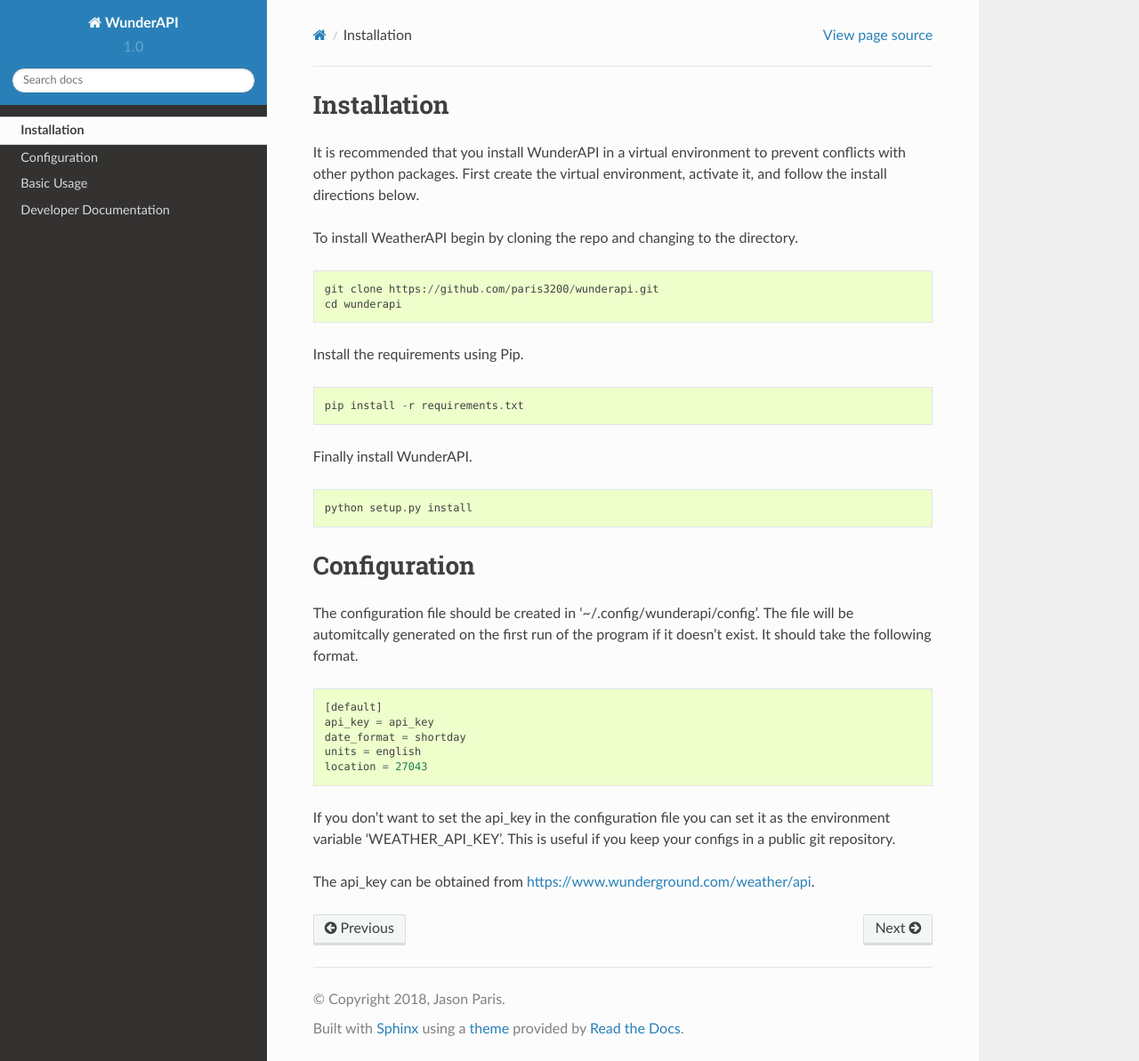
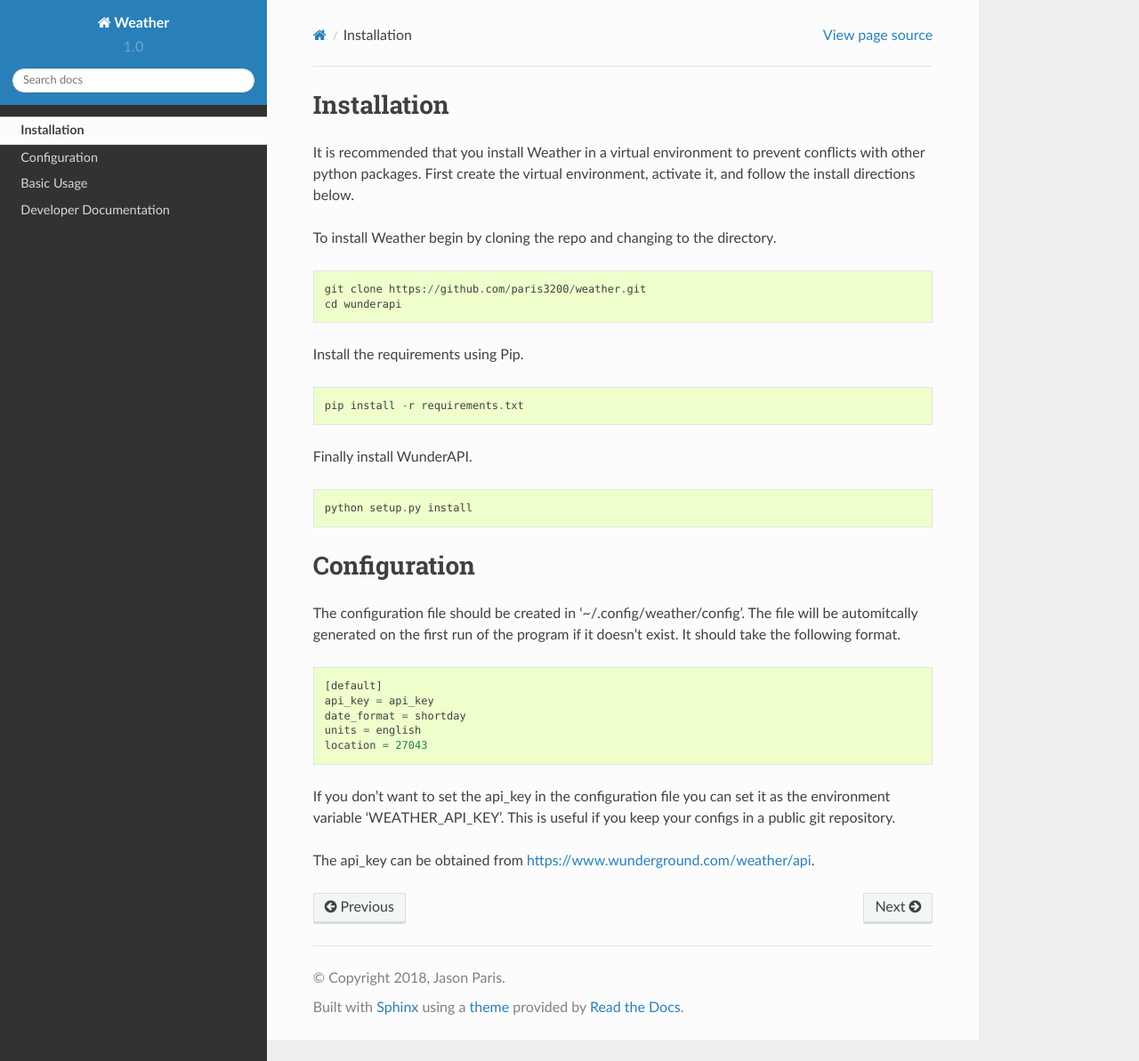
Before and after one commit to paris3200/WunderAPI, a Sphinx documentation site: the page built from docs/installation.rst, in a window 1280 px wide and 1193 px high. Shown: the whole window at 89% size. Built offline with Sphinx 7.4.7 and the Read the Docs theme 2.0.0, drawn with Linux system fonts in a browser that asks for light colours.

Commit message:
Updated docs with namechagne

```diff
--- a/docs/basic_usage.rst
+++ b/docs/basic_usage.rst
@@ -1,7 +1,7 @@
 Basic Usage
 ===========
 
-WunderAPI can be ran using the *weather* command.  The help function shows
+Weather can be ran using the *weather* command.  The help function shows
 which options are available.
 
 .. code-block:: bash
--- a/docs/conf.py
+++ b/docs/conf.py
@@ -47,7 +47,7 @@
 master_doc = 'index'
 
 # General information about the project.
-project = 'WunderAPI'
+project = 'Weather'
 copyright = '2018, Jason Paris'
 author = 'Jason Paris'
 
@@ -113,7 +113,7 @@
 # -- Options for HTMLHelp output ------------------------------------------
 
 # Output file base name for HTML help builder.
-htmlhelp_basename = 'WunderAPIdoc'
+htmlhelp_basename = 'Weatherdoc'
 
 
 # -- Options for LaTeX output ---------------------------------------------
@@ -140,7 +140,7 @@
 # (source start file, target name, title,
 #  author, documentclass [howto, manual, or own class]).
 latex_documents = [
-    (master_doc, 'WunderAPI.tex', 'WunderAPI Documentation',
+    (master_doc, 'Weather.tex', 'Weather Documentation',
      'Jason Paris', 'manual'),
 ]
 
@@ -150,7 +150,7 @@
 # One entry per manual page. List of tuples
 # (source start file, name, description, authors, manual section).
 man_pages = [
-    (master_doc, 'wunderapi', 'WunderAPI Documentation',
+    (master_doc, 'weather', 'Weather Documentation',
      [author], 1)
 ]
 
@@ -161,7 +161,7 @@
 # (source start file, target name, title, author,
 #  dir menu entry, description, category)
 texinfo_documents = [
-    (master_doc, 'WunderAPI', 'WunderAPI Documentation',
-     author, 'WunderAPI', 'One line description of project.',
+    (master_doc, 'Weather', 'Weather Documentation',
+     author, 'Weather', 'One line description of project.',
      'Miscellaneous'),
 ]
--- a/docs/developer.rst
+++ b/docs/developer.rst
@@ -1,7 +1,7 @@
 Developer Documentation
 ======================
 
-WunderAPI tests are located under 'tests/'.  After installing nose, test
+Weather tests are located under 'tests/'.  After installing nose, test
 can be run using the nosetest runner from the project directory. ::
 
     nosetests
--- a/docs/index.rst
+++ b/docs/index.rst
@@ -1,7 +1,7 @@
-WunderAPI Documentation
+Weather Documentation
 =====================================
 
-WunderAPI is a command line wrapper for the weather underground API that
+Weather is a command line wrapper for the weather underground API that
 returns the information formatted for the terminal. The forecast are formatted
 in a table.
 
--- a/docs/installation.rst
+++ b/docs/installation.rst
@@ -2,13 +2,13 @@
 Installation
 ============
 
-It is recommended that you install WunderAPI in a virtual environment to
+It is recommended that you install Weather in a virtual environment to
 prevent conflicts with other python packages.  First create the virtual
 environment, activate it, and follow the install directions below.
 
-To install WeatherAPI begin by cloning the repo and changing to the directory. ::
+To install Weather begin by cloning the repo and changing to the directory. ::
 
-    git clone https://github.com/paris3200/wunderapi.git
+    git clone https://github.com/paris3200/weather.git
     cd wunderapi
 
 Install the requirements using Pip. ::
@@ -22,7 +22,7 @@
 Configuration
 =============
 
-The configuration file should be created in '~/.config/wunderapi/config'.  The
+The configuration file should be created in '~/.config/weather/config'.  The
 file will be automitcally generated on the first run of the program if it
 doesn't exist.  It should take the following format. ::
 
```
Also changed, not shown: 1 other file.
